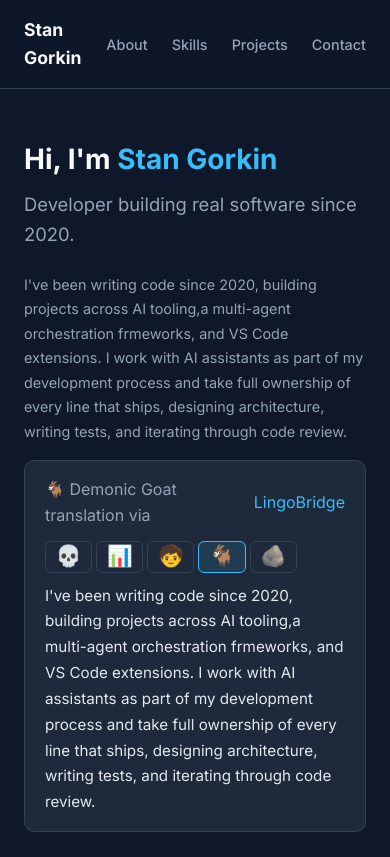
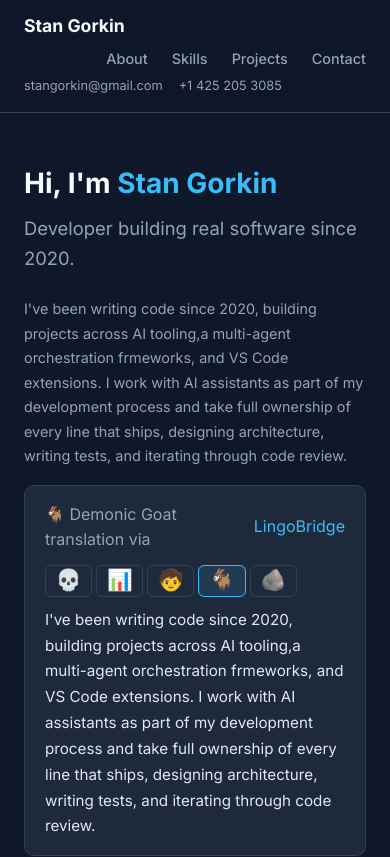
Before and after one commit to stangorkin/Portfolio, a SvelteKit app: page / in a window 390 px wide. Shown: the top 857 px of the page. Built offline with nearby package versions, Linux system fonts and the light colour scheme; no server answers.

Commit message:
add email and phone to nav bar

```diff
--- a/src/routes/+layout.svelte
+++ b/src/routes/+layout.svelte
@@ -15,6 +15,10 @@
 	<nav>
 		<div class="nav-inner">
 			<a href="/" class="nav-brand">Stan Gorkin</a>
+			<div class="nav-contact">
+				<a href="mailto:stangorkin@gmail.com">stangorkin@gmail.com</a>
+				<a href="tel:+14252053085">+1 425 205 3085</a>
+			</div>
 			<div class="nav-links">
 				<a href="#about">About</a>
 				<a href="#skills">Skills</a>
@@ -82,10 +86,11 @@
 	.nav-inner {
 		max-width: 900px;
 		margin: 0 auto;
-		padding: 1rem 1.5rem;
+		padding: 0.75rem 1.5rem;
 		display: flex;
-		justify-content: space-between;
+		flex-wrap: wrap;
 		align-items: center;
+		gap: 0.4rem 1.25rem;
 	}
 
 	.nav-brand {
@@ -95,7 +100,25 @@
 		text-decoration: none;
 	}
 
+	.nav-contact {
+		display: flex;
+		gap: 1rem;
+		align-items: center;
+	}
+
+	.nav-contact a {
+		color: var(--color-muted);
+		text-decoration: none;
+		font-size: 0.8rem;
+		transition: color 0.2s;
+	}
+
+	.nav-contact a:hover {
+		color: var(--color-accent);
+	}
+
 	.nav-links {
+		margin-left: auto;
 		display: flex;
 		gap: 1.5rem;
 	}
@@ -110,6 +133,14 @@
 
 	.nav-links a:hover {
 		color: var(--color-accent);
+	}
+
+	@media (max-width: 600px) {
+		.nav-contact {
+			order: 3;
+			flex-basis: 100%;
+			padding-bottom: 0.25rem;
+		}
 	}
 
 	main {
```
